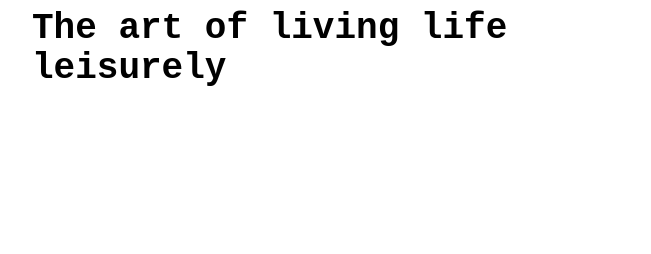
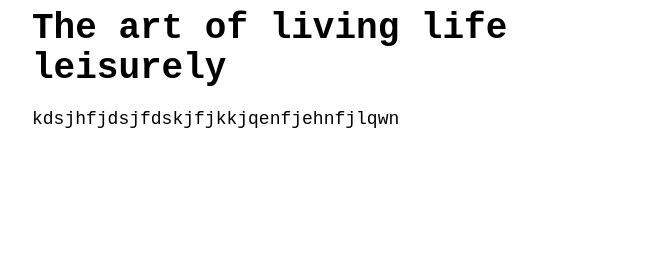
Before and after one commit to mrifadlli/mrifadlli.github.io, a website: page index.html in a window 1280 px wide. Shown: the part 883-1137 px from the top of the page, 0-651 px from the left. Drawn offline with Linux system fonts and the light colour scheme.

Commit message:
aboutme text

```diff
--- a/index.html
+++ b/index.html
@@ -72,7 +72,7 @@
                 <div class="w-full px-4 mb-10 lg:w-1/2">
                     <h4 class="font-bold uppercase text-secondary text-lg mb-3">About me</h4>
                     <h2 class="font-bold text-primary text-3xl mb-4 lg:text-4xl">The art of living life leisurely</h2>
-                    <p class="font-medium text-base lg:text-lg"></p>
+                    <p class="font-medium text-base lg:text-lg">kdsjhfjdsjfdskjfjkkjqenfjehnfjlqwn</p>
                 </div>
                 <div class="w-full px-4 lg:w-1/2 lg:pl-4">
                     <h3 h2 class="font-bold text-primary text-3xl mb-4 lg:text-2xl lg:pt-10">Find me</h3>
```
